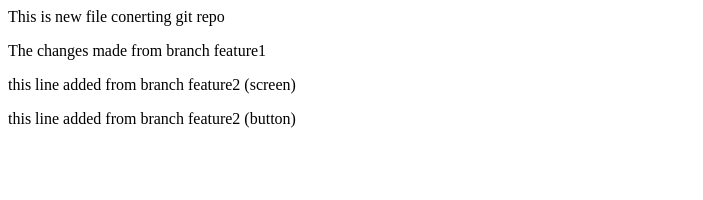
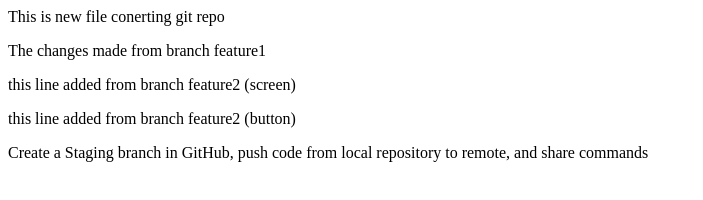
Before and after one commit to Prabhukorenor/localrepo, a plain HTML site: page index.html in a window 1280 px wide. Shown: the whole page, without its empty margins (0-703 px from the left). Drawn offline with Linux system fonts and the light colour scheme.

Commit message:
New line added

```diff
--- a/index.html
+++ b/index.html
@@ -2,3 +2,4 @@
 <p>The changes made from branch feature1</p>
 <p> this line added from branch feature2 (screen)</p>
 <p> this line added from branch feature2 (button)</p>
+<p>Create a Staging branch in GitHub, push code from local repository to remote, and share commands</p>
```
